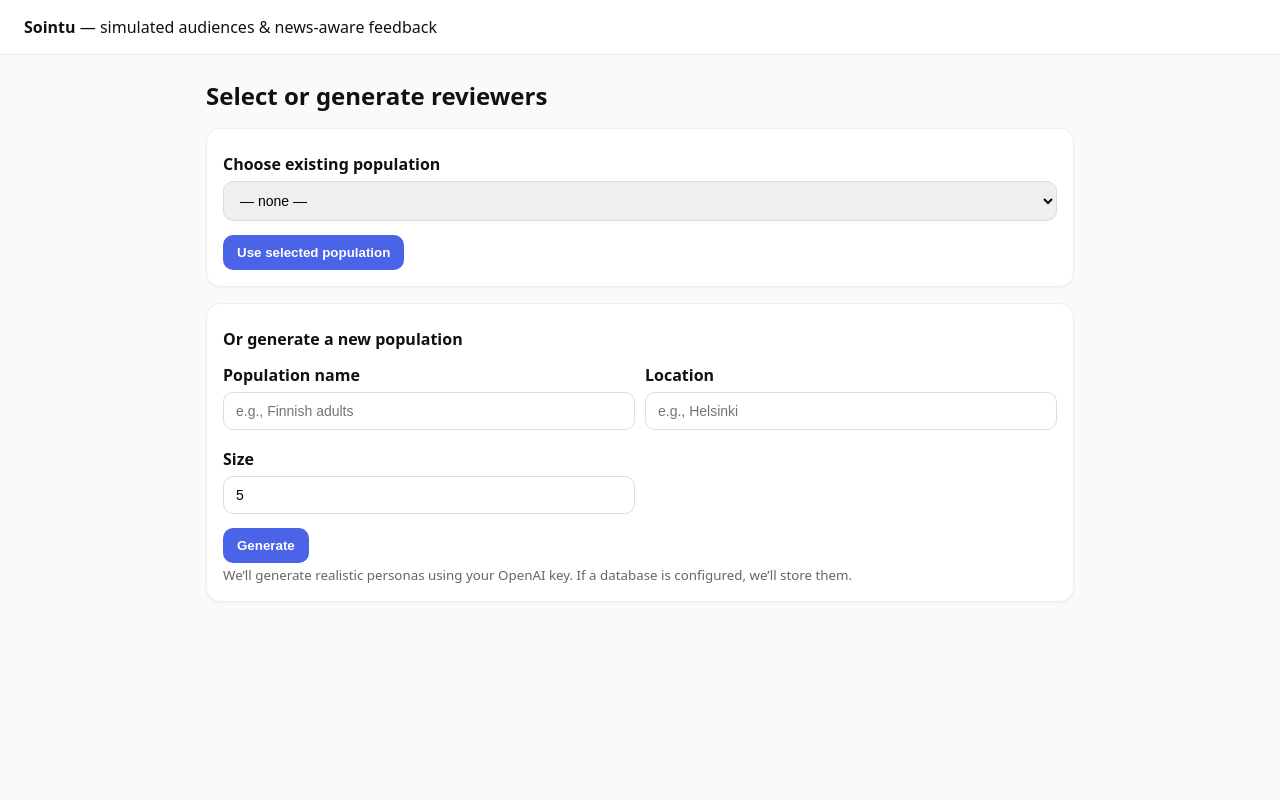
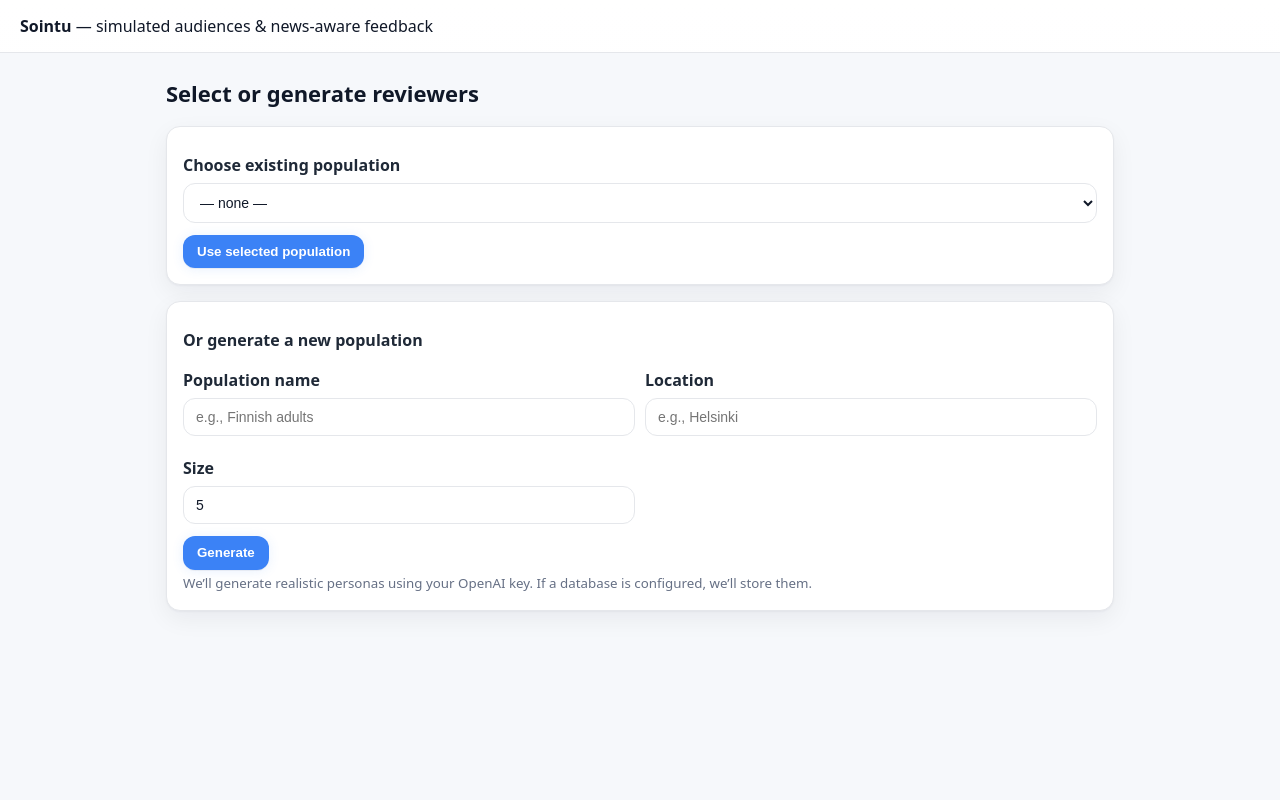
Before and after one commit to oannes/Sointu, a Flask app: page / in a window 1280 px wide. Run offline with Flask 3, Linux system fonts and the light colour scheme; data that the repository does not hold is empty; some libraries are stand-ins or nearby versions.

Commit message:
Refine corporate stylesheet with subtle designed touches

```diff
--- a/static/style.css
+++ b/static/style.css
@@ -1,18 +1,169 @@
+/* ===== Sointu — Corporate Minimal ===== */
 
-:root { --fg:#111; --bg:#fafafa; --muted:#666; --accent:#4a63e7; }
-*{box-sizing:border-box}
-body{font-family:system-ui,-apple-system,Segoe UI,Roboto,Ubuntu,'Helvetica Neue',Arial; color:var(--fg); background:var(--bg); margin:0; padding:0;}
-header{padding:16px 24px; border-bottom:1px solid #eee; background:white; position:sticky; top:0;}
-main{max-width:900px; margin:24px auto; padding:0 16px 40px;}
-h1{font-size:1.5rem; margin:0 0 10px}
-.card{background:white; border:1px solid #eee; border-radius:14px; padding:16px; margin:16px 0; box-shadow:0 1px 3px rgba(0,0,0,.04);}
-label{display:block; margin:8px 0 6px; font-weight:600;}
-input[type=text], textarea, select{width:100%; padding:10px 12px; border:1px solid #ddd; border-radius:10px; font-size:14px;}
-textarea{min-height:120px;}
-.actions{margin-top:14px; display:flex; gap:10px; flex-wrap:wrap}
-button,.btn{background:var(--accent); color:white; border:none; padding:10px 14px; border-radius:10px; cursor:pointer; font-weight:600;}
-.btn.secondary{background:#f2f3ff; color:#223;}
-.list{display:flex; flex-direction:column; gap:10px;}
-.badge{display:inline-block; background:#f2f2f2; padding:4px 8px; border-radius:999px; font-size:12px; color:#333;}
-small{color:var(--muted);}
-hr{border:0;border-top:1px solid #eee;margin:20px 0}
+:root{
+  --bg: #F6F8FB;
+  --panel: #FFFFFF;
+  --ink: #101828;
+  --muted: #667085;
+  --line: #E5E7EB;
+
+  --accent: #3B82F6;          /* primary brand */
+  --accent-600: #2563EB;
+  --accent-50:  #EFF6FF;
+
+  --success: #16A34A;
+  --warn:    #D97706;
+  --danger:  #DC2626;
+
+  --radius: 14px;
+  --shadow: 0 1px 2px rgba(16,24,40,0.04), 0 8px 24px rgba(16,24,40,0.06);
+  --focus:  0 0 0 3px rgba(59,130,246,.15);
+
+  --mono: ui-monospace, SFMono-Regular, Menlo, Monaco, Consolas, "Liberation Mono", monospace;
+  --sans: system-ui, -apple-system, Segoe UI, Roboto, Ubuntu, "Helvetica Neue", Arial, "Noto Sans", sans-serif;
+}
+
+*{ box-sizing: border-box; }
+html, body{ height: 100%; }
+body{
+  margin:0; background: var(--bg); color: var(--ink);
+  font-family: var(--sans); -webkit-font-smoothing: antialiased; line-height:1.5;
+}
+
+/* Header with a subtle accent underglow */
+header{
+  position: sticky; top:0; z-index:10;
+  background: linear-gradient(180deg,#fff 0%, rgba(255,255,255,0.96) 100%);
+  border-bottom: 1px solid var(--line);
+  padding: 14px 20px;
+}
+header .brand{
+  display:flex; align-items:center; gap:12px; font-weight:700;
+  letter-spacing:.2px;
+}
+header .brand::before{
+  content:""; width:10px; height:10px; border-radius:50%;
+  background: radial-gradient(70% 70% at 30% 30%, var(--accent) 0%, var(--accent-600) 100%);
+  box-shadow:0 0 0 4px var(--accent-50);
+}
+main{ max-width: 980px; margin: 24px auto 56px; padding: 0 16px; }
+
+/* Cards */
+.card{
+  background: var(--panel);
+  border:1px solid var(--line);
+  border-radius: var(--radius);
+  box-shadow: var(--shadow);
+  padding: 16px;
+  margin: 16px 0;
+}
+.card h1, .card h2, .card h3{ margin: 0 0 8px; }
+
+/* Typography */
+h1{ font-size: 1.375rem; margin: 0 0 8px; }
+h2{ font-size: 1.125rem; margin: 0 0 6px; }
+p{ margin: 8px 0; }
+small{ color: var(--muted); }
+
+/* Links */
+a{ color: var(--accent-600); text-decoration: none; }
+a:hover{ text-decoration: underline; }
+
+/* Forms */
+label{ display:block; margin:10px 0 6px; font-weight:600; color: #1F2937;}
+input[type=text], input[type=number], select, textarea{
+  width:100%; background:#fff; color:var(--ink);
+  border:1px solid var(--line); border-radius:12px;
+  padding:10px 12px; font-size:14px; outline:none;
+  transition: box-shadow .15s ease, border-color .15s ease, transform .02s ease;
+}
+textarea{ min-height: 120px; resize: vertical; }
+input:focus, select:focus, textarea:focus{
+  border-color: var(--accent);
+  box-shadow: var(--focus);
+}
+
+/* Actions */
+.actions{ display:flex; gap:10px; flex-wrap:wrap; margin-top: 12px; }
+
+/* Buttons */
+button, .btn{
+  appearance:none; border:none; cursor:pointer;
+  background: var(--accent);
+  color:#fff; font-weight:600; border-radius: 12px;
+  padding:10px 14px; line-height:1; transition: transform .02s ease, background .15s ease, box-shadow .15s ease;
+  box-shadow: 0 1px 0 rgba(16,24,40,.05), 0 1px 12px rgba(59,130,246,.12);
+}
+button:hover, .btn:hover{ background: var(--accent-600); }
+button:active, .btn:active{ transform: translateY(1px); }
+.btn.secondary{
+  background: #F3F4F6; color:#111; box-shadow:none; border:1px solid var(--line);
+}
+.btn.link{
+  background: transparent; color: var(--accent-600); padding:0; box-shadow:none;
+}
+
+/* Badges & meta */
+.badge{
+  display:inline-block; font-size:12px; color:#0F172A; background:#EEF2FF;
+  padding:4px 8px; border-radius:999px; border:1px solid #E0E7FF;
+}
+
+/* Lists, dividers */
+.list{ display:flex; flex-direction:column; gap:10px; }
+hr{ border:0; height:1px; background: var(--line); margin: 14px 0; }
+
+/* Chat bubbles */
+.chat{
+  display:flex; flex-direction:column; gap:12px;
+}
+.bubble{
+  background:#fff; border:1px solid var(--line);
+  border-radius: 14px; padding: 12px; box-shadow: var(--shadow);
+}
+.bubble .meta{ display:flex; align-items:center; gap:8px; color:var(--muted); font-size:12px; margin-bottom:6px; }
+.avatar{
+  height:26px; width:26px; border-radius:50%;
+  background: linear-gradient(135deg, var(--accent), var(--accent-600));
+  color:#fff; display:grid; place-items:center; font-weight:700; font-size:12px;
+  box-shadow: 0 0 0 3px var(--accent-50);
+}
+
+/* Table (if needed) */
+.table{
+  width:100%; border-collapse: collapse; background:#fff; border-radius:12px; overflow:hidden;
+  border:1px solid var(--line);
+}
+.table th, .table td{ padding:10px 12px; border-bottom:1px solid var(--line); text-align:left; }
+.table th{ background:#FAFAFB; color:#111; font-weight:700; }
+.table tr:last-child td{ border-bottom:none; }
+
+/* Alerts */
+.alert{
+  border-radius:12px; padding:10px 12px; border:1px solid var(--line); background:#FFF;
+}
+.alert.info{ border-left:4px solid var(--accent); }
+.alert.success{ border-left:4px solid var(--success); }
+.alert.warn{ border-left:4px solid var(--warn); }
+.alert.error{ border-left:4px solid var(--danger); }
+
+/* Grid helpers */
+.grid-2{ display:grid; grid-template-columns: 1fr 1fr; gap:12px; }
+.grid-3{ display:grid; grid-template-columns: 1fr 1fr 1fr; gap:12px; }
+@media (max-width: 720px){
+  .grid-2, .grid-3{ grid-template-columns: 1fr; }
+}
+
+/* Code & monospace */
+code, pre{ font-family: var(--mono); background:#F8FAFC; border:1px solid var(--line); border-radius:10px; padding:2px 6px; }
+
+/* Footer note (if used) */
+.footer-note{
+  color: var(--muted); text-align:center; padding: 24px 0;
+}
+
+/* Micro-interactions */
+.card:hover{
+  box-shadow: 0 1px 2px rgba(16,24,40,0.06), 0 12px 28px rgba(16,24,40,0.08);
+  transition: box-shadow .2s ease;
+}
```
